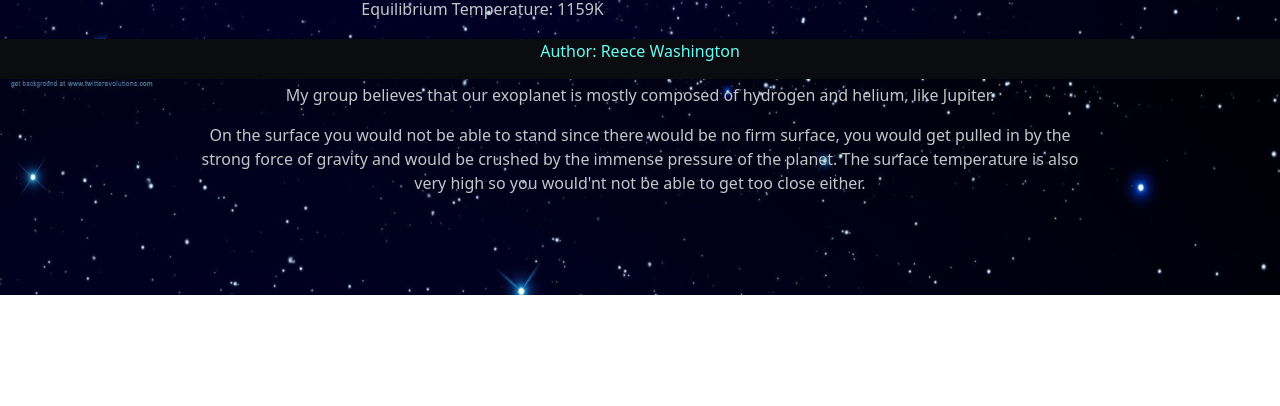
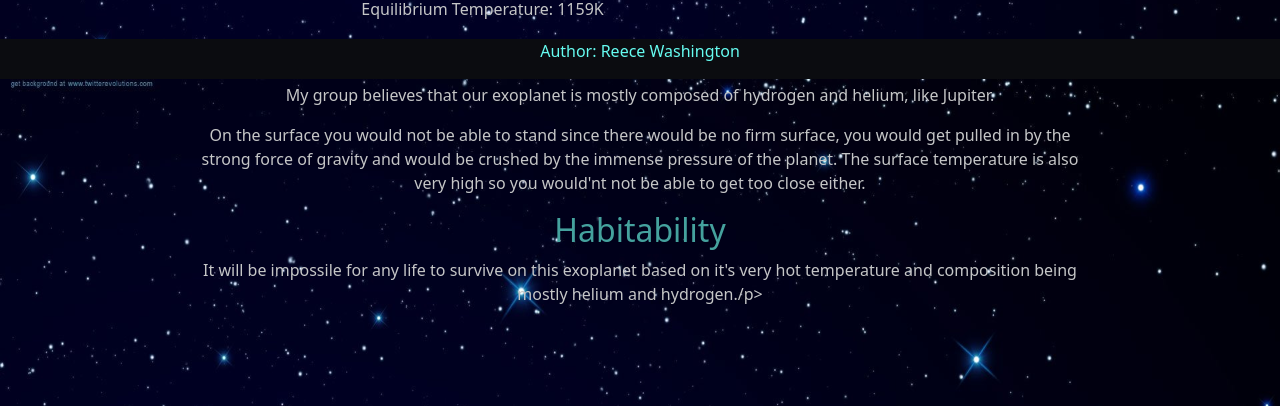
Before and after one commit to reeceASC4/reeceASC4.github.io, a plain HTML site: page Properties.html in a window 1280 px wide. Shown: the part 721-1127 px from the top of the page. Before the commit the page ends 1016 px from the top, so only its background shows below. Drawn offline with nearby package versions, Linux system fonts and the light colour scheme.

Commit message:
Update Properties.html

```diff
--- a/Properties.html
+++ b/Properties.html
@@ -61,6 +61,9 @@
           <p>My group believes that our exoplanet is mostly composed of hydrogen and helium, like Jupiter.</p>
           <p>On the surface you would not be able to stand since there would be no firm surface, you would get pulled in by the strong force of gravity and would be crushed by the immense pressure of the planet. The surface temperature is also very high so you would'nt not be able to get too close either.</p>
 
+	    <h2>Habitability</h2>
+	    <p>It will be impossile for any life to survive on this exoplanet based on it's very hot temperature and composition being mostly helium and hydrogen./p>
+
 
 
 
```
